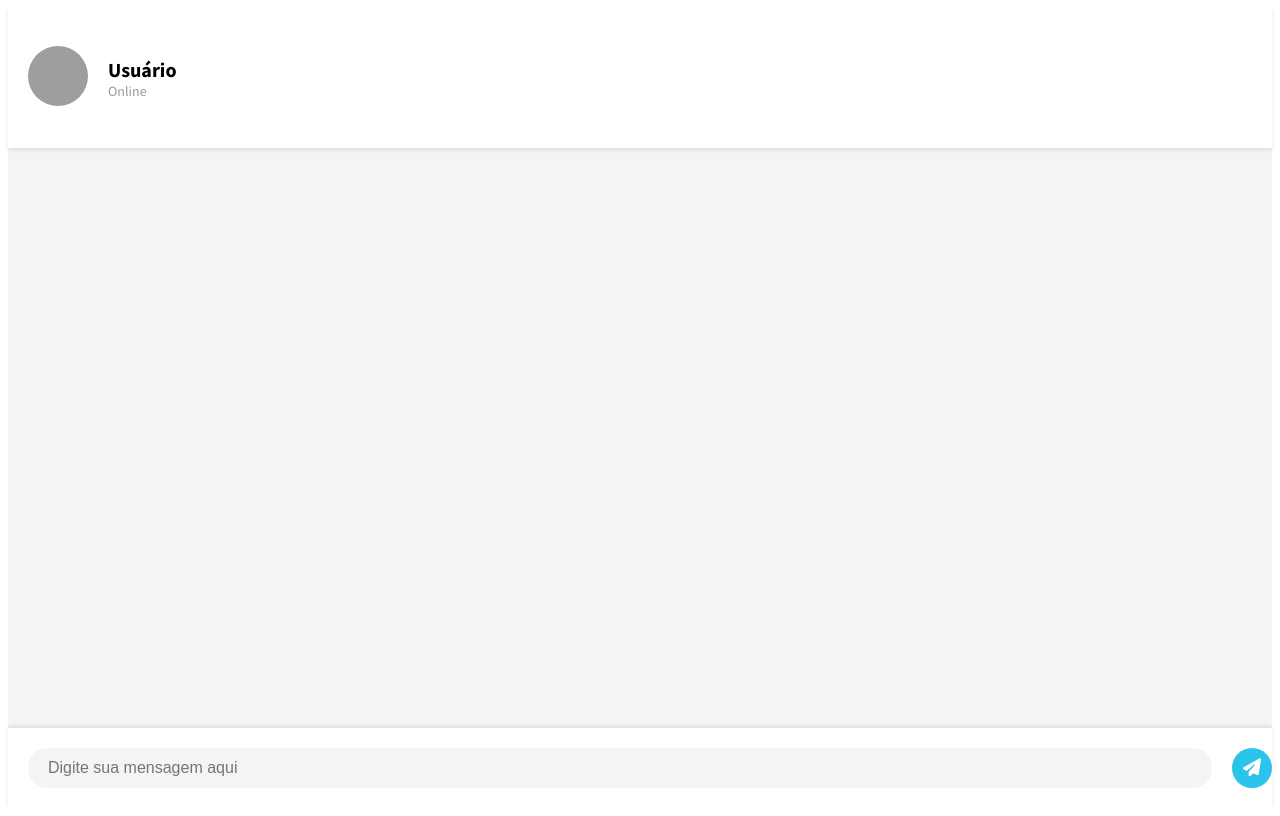
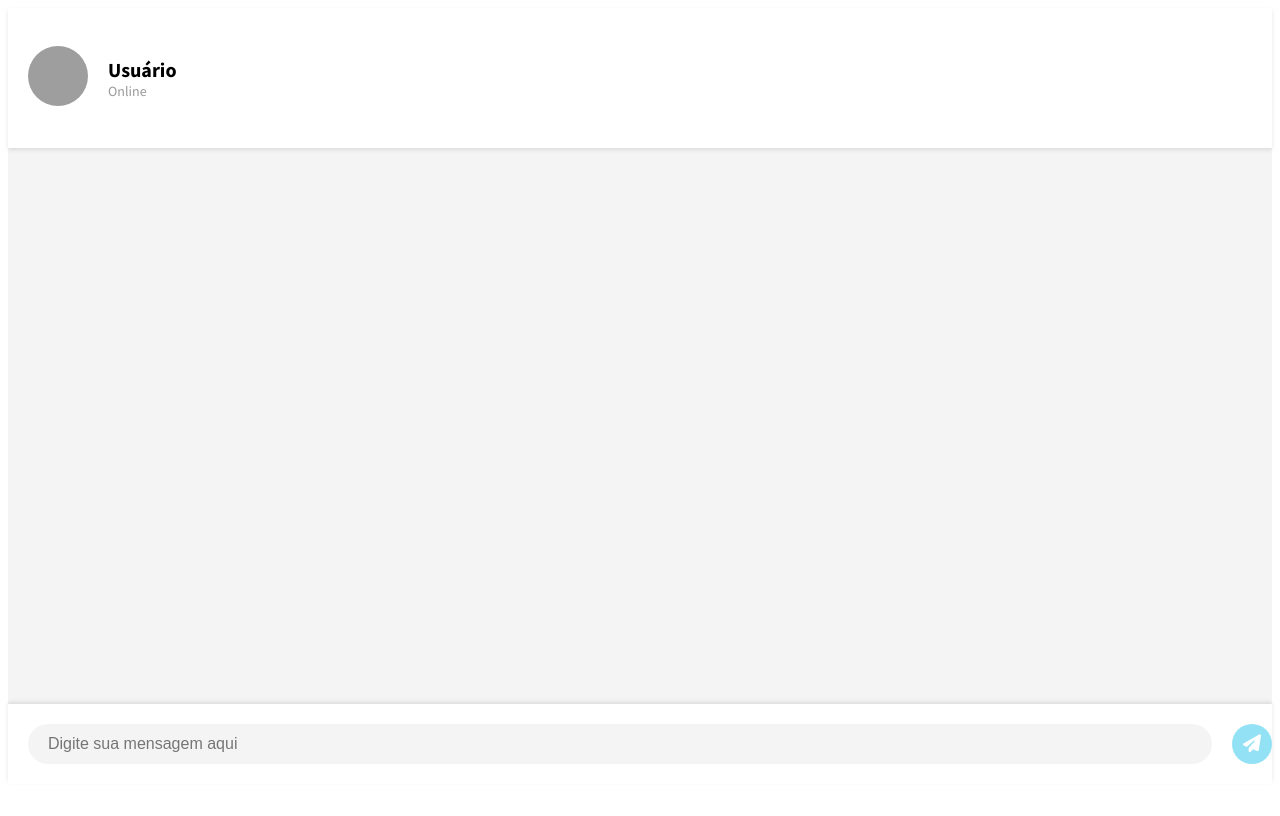
Before and after one commit to NewLeonardooliv/socket-chat, a website: page public/index.html in a window 1280 px wide. Drawn offline with nearby package versions, Linux system fonts and the light colour scheme; no server answers; grey boxes are pictures that could not be loaded.

Commit message:
fix: css containers

```diff
--- a/public/styles.css
+++ b/public/styles.css
@@ -1,7 +1,7 @@
 .chat-container {
-  font-family: 'Source Sans Pro', sans-serif;
+  font-family: "Source Sans Pro", sans-serif;
   width: 100%;
-  height: 100vh;
+  height: 97vh;
   background-color: #f4f4f4;
   display: flex;
   flex-direction: column;
@@ -106,6 +106,9 @@
   background-color: #f4f4f4;
 }
 
+.chat-footer button:disabled {
+  opacity: 0.5;
+}
 .chat-footer button {
   width: 40px;
   height: 40px;
```
